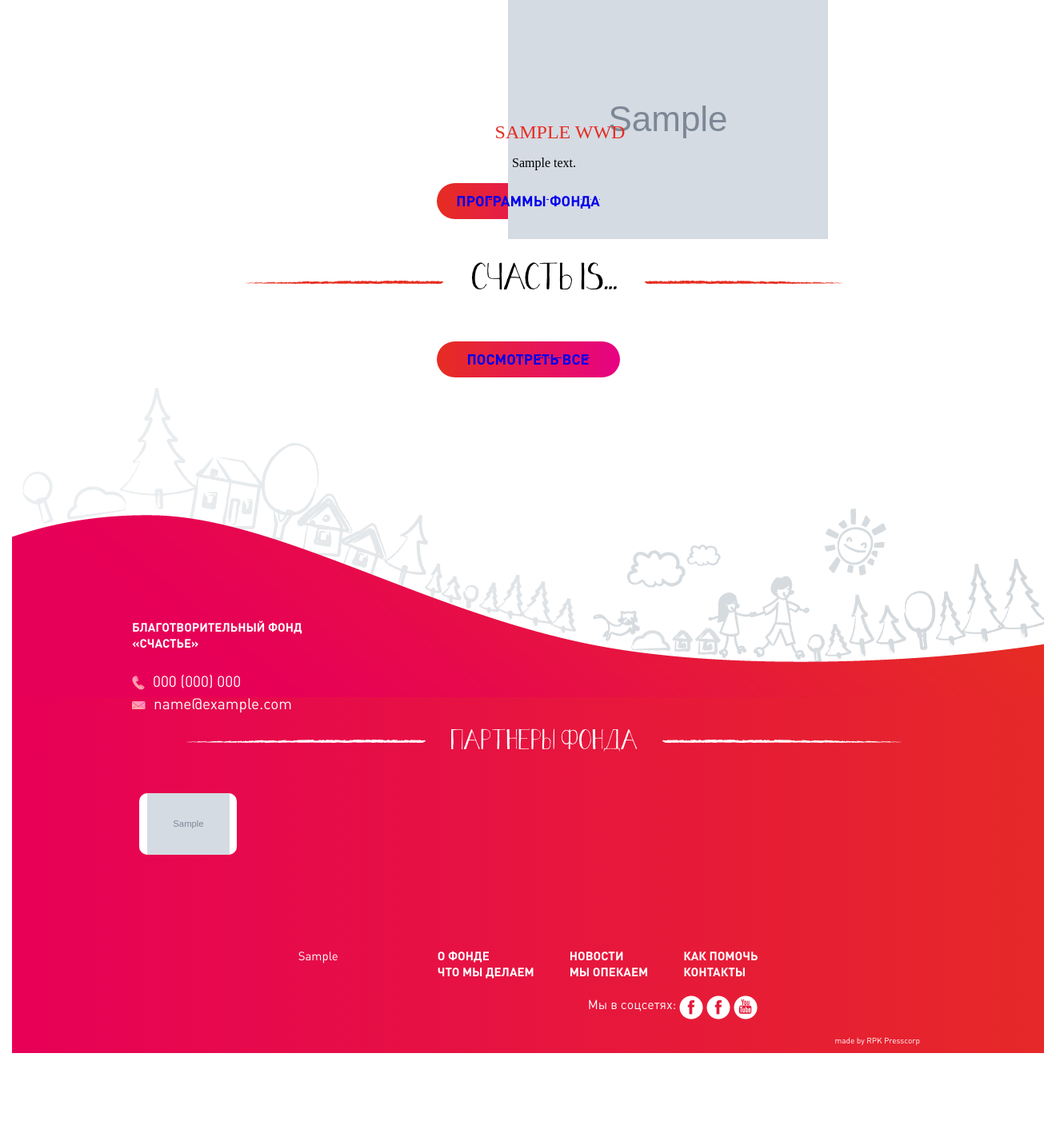
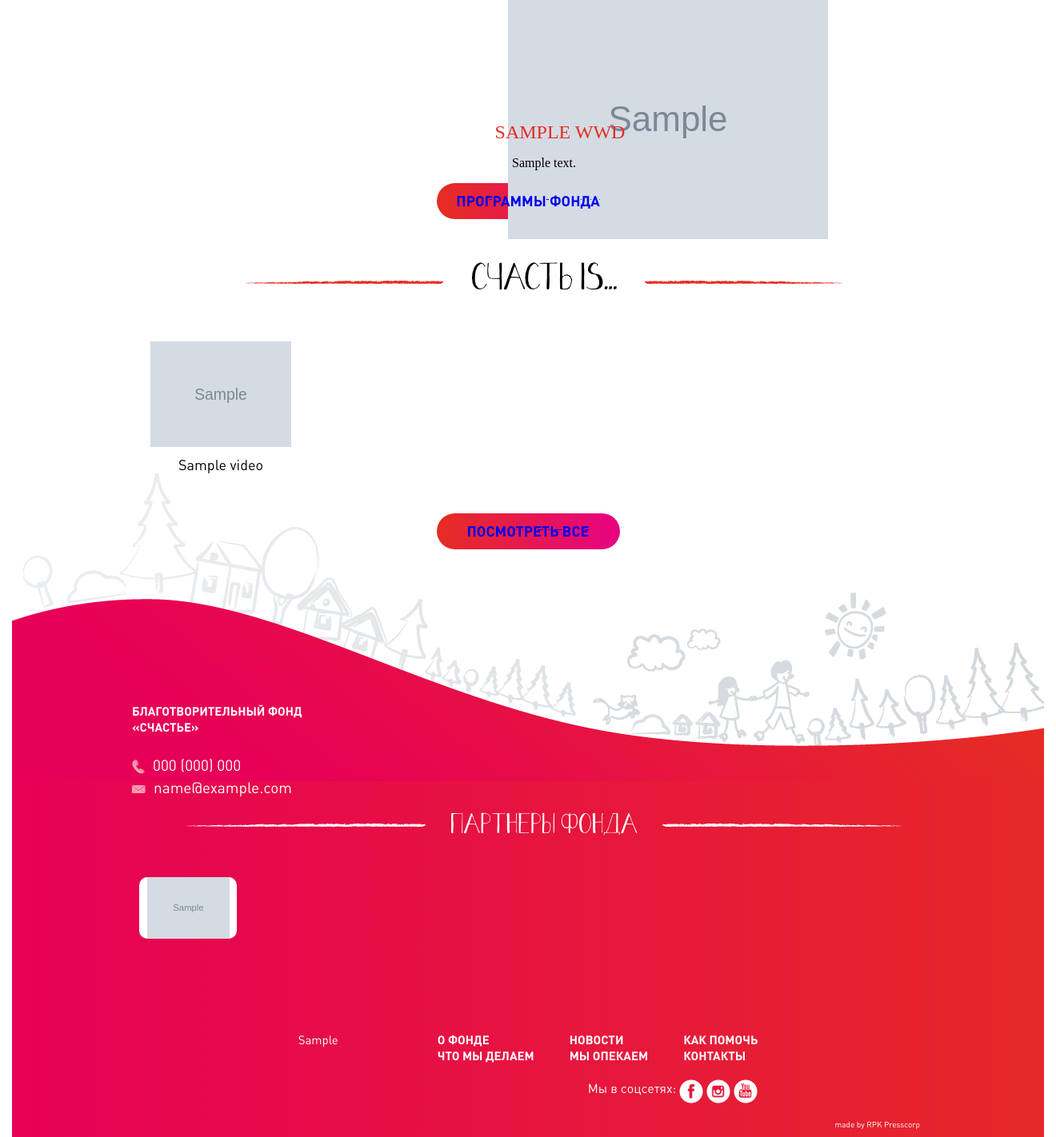
Before and after one commit to Spiningist/happy, a Django app: page / in a window 1320 px wide. Shown: the part 1323-2745 px from the top of the page at 80% size. Before the commit the page ends 2640 px from the top, so only its background shows below. Run offline with Django 3.2, Linux system fonts and the light colour scheme; tables that the repository leaves empty hold one stand-in row (values such as "Sample post"); grey boxes marked "Sample" are stand-in pictures; some web fonts are replaced.

Commit message:
main with no links

```diff
--- a/webhappy/models.py
+++ b/webhappy/models.py
@@ -51,8 +51,9 @@ class Wwd(models.Model):
 
 class Video(models.Model):
     name = models.CharField(max_length=50, default='Счастье is - ')
-    img = models.FileField(upload_to='media/videos_cover')
+    img = models.FileField(upload_to='media/videos_cover', blank=True)
     link = models.CharField(max_length=150, default='https://www.youtube.com/channel/UC20_z5bq_QyONSbVNtb3EVg')
+    cover = models.CharField(max_length=150, default='https://img.youtube.com/vi/wi9Oz75dvI0/0.jpg')
 
     def __unicode__(self):  # __unicode__ on Python 2
         return unicode(self.name) or u''
--- a/webhappy/static/webhappy/script.js
+++ b/webhappy/static/webhappy/script.js
@@ -61,6 +61,12 @@ var jssor_1_SlideshowTransitions = [
                 slidesToScroll: 6
             });
 
+            $('.video_slick').slick({
+                infinite: true,
+                slidesToShow: 4,
+                slidesToScroll: 4
+            });
+
             $('#ps_wrap').css( "font", "15px 'DINPro'" );
 });
 
--- a/webhappy/static/webhappy/style.css
+++ b/webhappy/static/webhappy/style.css
@@ -279,6 +279,9 @@ a:hover { text-decoration: underline; }
 
 #ceo_words_wrap {
     margin-top: 100px;
+    width: 1290px;
+    margin-left: auto;
+    margin-right: auto;
 }
 
 #words_head {
@@ -583,6 +586,9 @@ h1 {
 
 #wwd_wrap {
     min-width: 1070px;
+    width: 1290px;
+    margin-left: auto;
+    margin-right: auto;
 }
 
 #wwd_text_list{
@@ -605,3 +611,54 @@ h1 {
 .butt_link:hover {
     text-decoration: underline;
 }
+
+#video_slick_wrap {
+    max-width: 1024px;
+    width: 79%;
+    min-width: 1024px;
+    margin-left: auto;
+    margin-right: auto;
+    margin-bottom: 50px;
+}
+
+.video_slick {
+    max-width: 1024px;
+}
+
+.video_slick_try {
+    width:216px;
+    height 132px;
+    background-color: #fff;
+    border-radius: 10px 10px;
+    margin: 0 24px;
+}
+
+.video_slick img {
+    height: 132px;
+    margin-left: auto;
+    margin-right: auto;
+    max-width: 216px;
+}
+
+#video_slick_wrap .slick-prev:before {
+    color: #e62d22;
+}
+
+#video_slick_wrap .slick-next:before {
+    color: #e62d22;
+}
+
+#youtube_wrap {
+    margin-bottom: -110px;
+}
+
+.video_name {
+    font: 18px 'DINPro';
+    margin-top: 10px;
+}
+
+#youtube_wrap {
+    width: 1290px;
+    margin-left: auto;
+    margin-right: auto;
+}
--- a/webhappy/templates/webhappy/base.html
+++ b/webhappy/templates/webhappy/base.html
@@ -130,7 +130,7 @@
                             <ul class="social_footer">
                                 <li id="social_intro">Мы в соцсетях: </li>
                                 <li><a href="{{ index_page.fb }}"><img src="{% static 'webhappy/images/fb_footer.png' %}"></a></li>
-                                <li><a href="{{ index_page.insta }}"><img src="{% static 'webhappy/images/fb_footer.png' %}"></a></li>
+                                <li><a href="{{ index_page.insta }}"><img src="{% static 'webhappy/images/instagram_footer.png' %}"></a></li>
                                 <li><a href="{{ index_page.youtube }}"><img src="{% static 'webhappy/images/youtube_footer.png' %}"></a></li>
                             </ul>
                         </li>
--- a/webhappy/templates/webhappy/index.html
+++ b/webhappy/templates/webhappy/index.html
@@ -130,6 +130,13 @@
         <li><img src="{% static 'webhappy/images/wwd_right.png' %}"></li>
     </ul>
     {% if videos %}
+    <div id="video_slick_wrap">
+            <div class="video_slick">
+                {% for video in videos %}
+                <div class="video_slick_try"><a href="{{ video.link }}"><img src="{{ video.cover }}"></a><div class="video_name"> {{ video.name }}</div></div>
+                {% endfor %}
+            </div>
+    </div>
     {% else %}
         <div>Здесь еще пусто</div>
     {% endif %}
```
Also changed, not shown: webhappy/migrations/0008_auto_20170515_1801.py (added), webhappy/static/webhappy/images/happy.ico, webhappy/static/webhappy/images/inst.png, webhappy/static/webhappy/images/instagram_footer.png (added).
